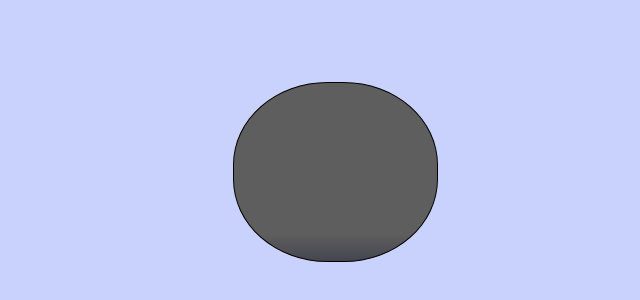
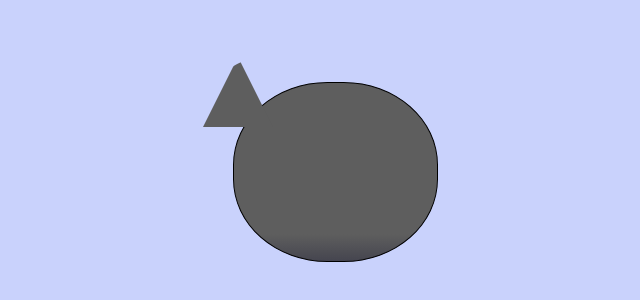
Before and after one commit to veronezl/WebpageCatPainting, a plain HTML site: page index.html in a window 1280 px wide. Shown: the part 228-528 px from the top of the page, without its empty margins (305-945 px from the left). Drawn offline with Linux system fonts and the light colour scheme.

Commit message:
Trabalhando entre 15 ao 26

```diff
--- a/index.html
+++ b/index.html
@@ -2,14 +2,20 @@
 <html lang="en">
 <head>
     <meta charset="UTF-8">
-        <meta name="viewport" content="width=device-width, initial-scale=1.0">
     <title>fCC Cat Painting</title>
     <link rel="stylesheet" href="./styles.css">
 </head>
 <body>
     <main>
       <div class="cat-head">
-                <div class="cat-ears"></div>
+        <div class="cat-ears">
+          <div class="cat-left-ear">
+            <div class="cat-left-inner-ear"></div>
+          </div>
+          <div class="cat-right-ear">
+            <div class="cat-right-inner-ear"></div>
+          </div>
+        </div>
       </div>
     </main>
 </body>
--- a/styles.css
+++ b/styles.css
@@ -8,14 +8,25 @@ body {
 
 .cat-head {
     position: absolute;
+    right: 0;
+    left: 0;
     top: 0;
-    left: 0;
-    right: 0;
     bottom: 0;
     margin: auto;
+    background: linear-gradient(#5e5e5e 85%, #45454f 100%);
     width: 205px;
     height: 180px;
     border: 1px solid #000;
     border-radius: 46%;
-    background: linear-gradient(#5e5e5e 85%, #45454f 100%);
-}
+  }
+
+.cat-left-ear {
+    position: absolute;
+    top: -26px;
+    left: -31px;
+    border-top-left-radius: 90px;
+    border-top-right-radius: 10px;
+    border-right: 35px solid  transparent;
+    border-left: 35px solid  transparent;
+    border-bottom: 70px solid #5e5e5e;
+  }
```
Lines whose indentation alone changed are shown as unchanged.
